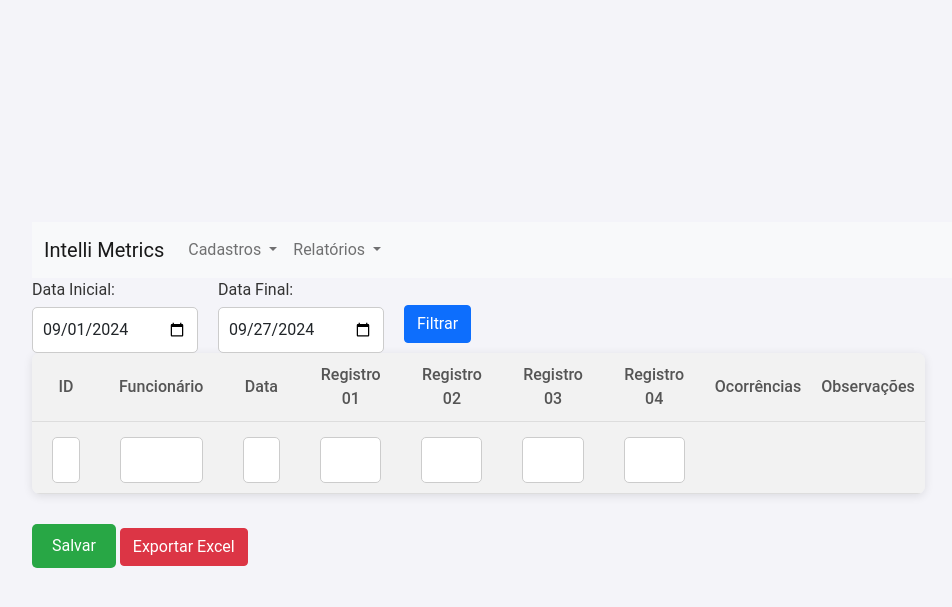
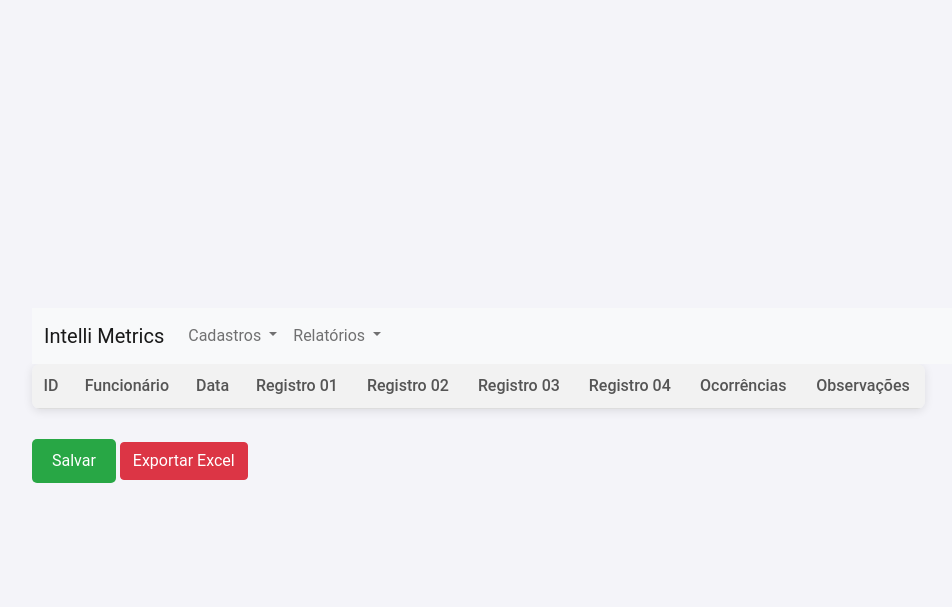
Before and after one commit to rodrigomfernandes1012/ponto, a Flask app: page /rel_ponto in a window 1280 px wide. Shown: the top 607 px of the page, without its empty margins (50-1002 px from the left). Run offline with Flask 3, Linux system fonts and the light colour scheme; data that the repository does not hold is empty; some libraries are stand-ins or nearby versions.

Commit message:
Add files via upload

```diff
--- a/templates/rel_ponto.html
+++ b/templates/rel_ponto.html
@@ -81,20 +81,6 @@
 
 {% block body %}
 
-    <div class="d-flex mb-6">
-        <div class="col-md-2">
-            <label for="startDate">Data Inicial:</label>
-            <input type="date" id="startDate" class="form-control">
-        </div>
-        <div class="col-md-2">
-            <label for="endDate">Data Final:</label>
-            <input type="date" id="endDate" class="form-control">
-        </div>
-        <div class="col-md-2 align-self-end">
-            <button id="filter-button" class="btn btn-primary">Filtrar</button>
-        </div>
-    </div>
-
     <table>
         <thead>
             <tr>
@@ -107,17 +93,6 @@
                 <th>Registro 04</th>
                 <th>Ocorrências</th>
                 <th>Observações</th>
-            </tr>
-            <tr>
-                <th><input type="text" class="filter-input" id="filterId"></th>
-                <th><input type="text" class="filter-input" id="filterFuncionario"></th>
-                <th><input type="text" class="filter-input" id="filterData"></th>
-                <th><input type="text" class="filter-input" id="filterEntrada01"></th>
-                <th><input type="text" class="filter-input" id="filterEntrada02"></th>
-                <th><input type="text" class="filter-input" id="filterEntrada03"></th>
-                <th><input type="text" class="filter-input" id="filterEntrada04"></th>
-                <th></th>
-                <th></th>
             </tr>
         </thead>
         <tbody id="employee-table-body">
@@ -170,15 +145,15 @@
         document.getElementById('save-button').addEventListener('click', async function () {
             const employeeData = [];
             document.querySelectorAll('tbody tr').forEach(row => {
-                const idponto = Number(row.cells[0].textContent);
-                const employeeName = row.cells[1].textContent;
-                const dsData = row.cells[2].textContent;
+                const idponto = Number(row.cells[0].textContent.trim());
+                const employeeName = row.cells[1].textContent.trim();
+                const dsData = row.cells[2].textContent.trim();
                 const entrada01 = row.querySelector('input[type="time"]').value;
                 const entrada02 = row.cells[4].querySelector('input[type="time"]').value;
                 const entrada03 = row.cells[5].querySelector('input[type="time"]').value;
                 const entrada04 = row.cells[6].querySelector('input[type="time"]').value;
                 const tipo = row.querySelector('select').value;
-                const observacao = row.querySelector('textarea').value;
+                const observacao = row.querySelector('textarea').value.trim();
 
                 employeeData.push({
                     cdPonto: idponto,
@@ -211,19 +186,6 @@
                 alert('Ocorreu um erro ao salvar os dados. Tente novamente.');
             }
         });
-
-        function setCurrentDates() {
-            const today = new Date();
-            const year = today.getFullYear();
-            const month = String(today.getMonth() + 1).padStart(2, '0');
-            const day = String(today.getDate()).padStart(2, '0');
-
-            document.getElementById('endDate').value = `${year}-${month}-${day}`;
-            document.getElementById('startDate').value = `${year}-${month}-01`;
-        }
-
-        window.onload = setCurrentDates;
-        fetchData();
 
         function exportToExcel() {
     const table = document.getElementById('employee-table-body');
@@ -267,6 +229,7 @@ async function fetchData() {
     renderTable(data);
 }
 
+// Função para renderizar a tabela
         function renderTable(data) {
             const tableBody = document.getElementById('employee-table-body');
             tableBody.innerHTML = '';
@@ -302,89 +265,7 @@ function renderTable(data) {
             });
         }
 
-document.getElementById('filter-button').addEventListener('click', function() {
-    const startDate = new Date(document.getElementById('startDate').value);
-    const endDate = new Date(document.getElementById('endDate').value);
-
-    if (isNaN(startDate) || isNaN(endDate)) {
-        alert("Por favor, insira datas válidas para filtrar.");
-        return;
-    }
-
-    fetch('/data')
-        .then(response => response.json())
-        .then(data => {
-            const filteredData = data.filter(item => {
-                const itemDate = new Date(item.dsData);
-                return itemDate >= startDate && itemDate <= endDate;
-            });
-            renderTable(filteredData);
-        })
-        .catch(error => {
-            console.error("Error fetching data:", error);
-        });
-});
-
-document.getElementById('save-button').addEventListener('click', async function () {
-    const employeeData = [];
-    document.querySelectorAll('tbody tr').forEach(row => {
-        const idponto = Number(row.cells[0].textContent.trim());
-        const employeeName = row.cells[1].textContent.trim();
-        const dsData = row.cells[2].textContent.trim();
-        const entrada01 = row.querySelector('input[type="time"]').value;
-        const entrada02 = row.cells[4].querySelector('input[type="time"]').value;
-        const entrada03 = row.cells[5].querySelector('input[type="time"]').value;
-        const entrada04 = row.cells[6].querySelector('input[type="time"]').value;
-        const tipo = row.querySelector('select').value;
-        const observacao = row.querySelector('textarea').value.trim();
-
-        employeeData.push({
-            cdPonto: idponto,
-            cdAcessoIntelbras: null,
-            dsCardname: employeeName,
-            dsData: dsData,
-            dsRegistro01: entrada01,
-            dsRegistro02: entrada02,
-            dsRegistro03: entrada03,
-            dsRegistro04: entrada04,
-            dsTipoRegistro: tipo,
-            dsObservacao: observacao
-        });
-    });
-
-    try {
-        const response = await fetch('/data', {
-            method: 'POST',
-            headers: {
-                'Content-Type': 'application/json'
-            },
-            body: JSON.stringify(employeeData)
-        });
-
-        const result = await response.json();
-        alert("Concluído com Sucesso!");
-        location.reload();
-    } catch (error) {
-        console.error('Erro ao salvar os dados:', error);
-        alert('Ocorreu um erro ao salvar os dados. Tente novamente.');
-    }
-});
-
-function setCurrentDates() {
-    const today = new Date();
-    const year = today.getFullYear();
-    const month = String(today.getMonth() + 1).padStart(2, '0');
-    const day = String(today.getDate()).padStart(2, '0');
-
-    document.getElementById('endDate').value = `${year}-${month}-${day}`;
-    document.getElementById('startDate').value = `${year}-${month}-01`;
-}
-
-window.onload = setCurrentDates;
         fetchData();
-
-
-
     </script>
 </div>
 {% endblock %}
```
Lines whose indentation alone changed are shown as unchanged.
